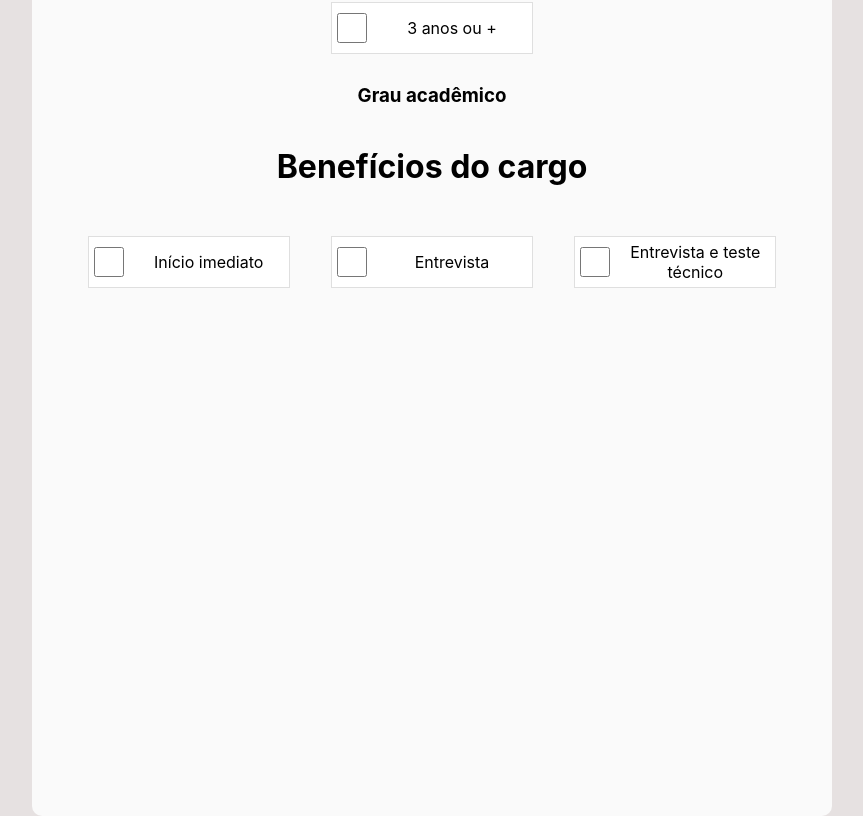
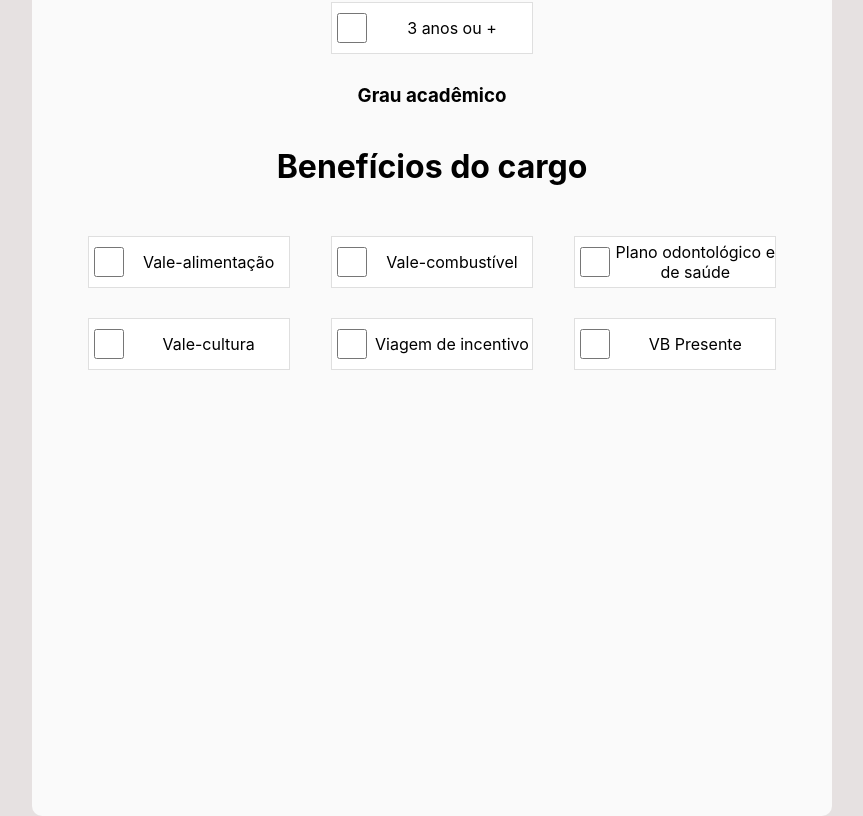
Before and after one commit to mateussuricato/projetoForm-donaMarcia, a React (Create React App) app: page / in a window 1280 px wide. Shown: the part 1184-2000 px from the top of the page, without its empty margins (208-1071 px from the left). Built offline with nearby package versions, Linux system fonts and the light colour scheme.

Commit message:
feature: beneficios created

```diff
--- a/src/components/ModalForm/index.tsx
+++ b/src/components/ModalForm/index.tsx
@@ -130,7 +130,7 @@ const ModalForm = () => {
           </div>
         </S.CheckboxContainer>
         <S.Titulo>Benefícios do cargo</S.Titulo>
-        <S.CheckboxContainer activescroll>
+        <S.CheckboxContainer>
           {beneficios.map((elem) => {
             return (
               <InputCheckbox
--- a/src/mocks/index.ts
+++ b/src/mocks/index.ts
@@ -358,14 +358,26 @@ export const etapas = [
 export const beneficios = [
   {
     id: "09093985-fc80-4781-9f44-63be246689a6",
-    name: "Início imediato",
+    name: "Vale-alimentação",
   },
   {
     id: "09093985-fc80-4781-9f44-63be246689a6",
-    name: "Entrevista",
+    name: "Vale-combustível",
   },
   {
     id: "09093985-fc80-4781-9f44-63be246689a6",
-    name: "Entrevista e teste técnico",
+    name: "Plano odontológico e de saúde",
+  },
+  {
+    id: "09093985-fc80-4781-9f44-63be246689a6",
+    name: "Vale-cultura",
+  },
+  {
+    id: "09093985-fc80-4781-9f44-63be246689a6",
+    name: "Viagem de incentivo",
+  },
+  {
+    id: "09093985-fc80-4781-9f44-63be246689a6",
+    name: "VB Presente",
   },
 ];
```
